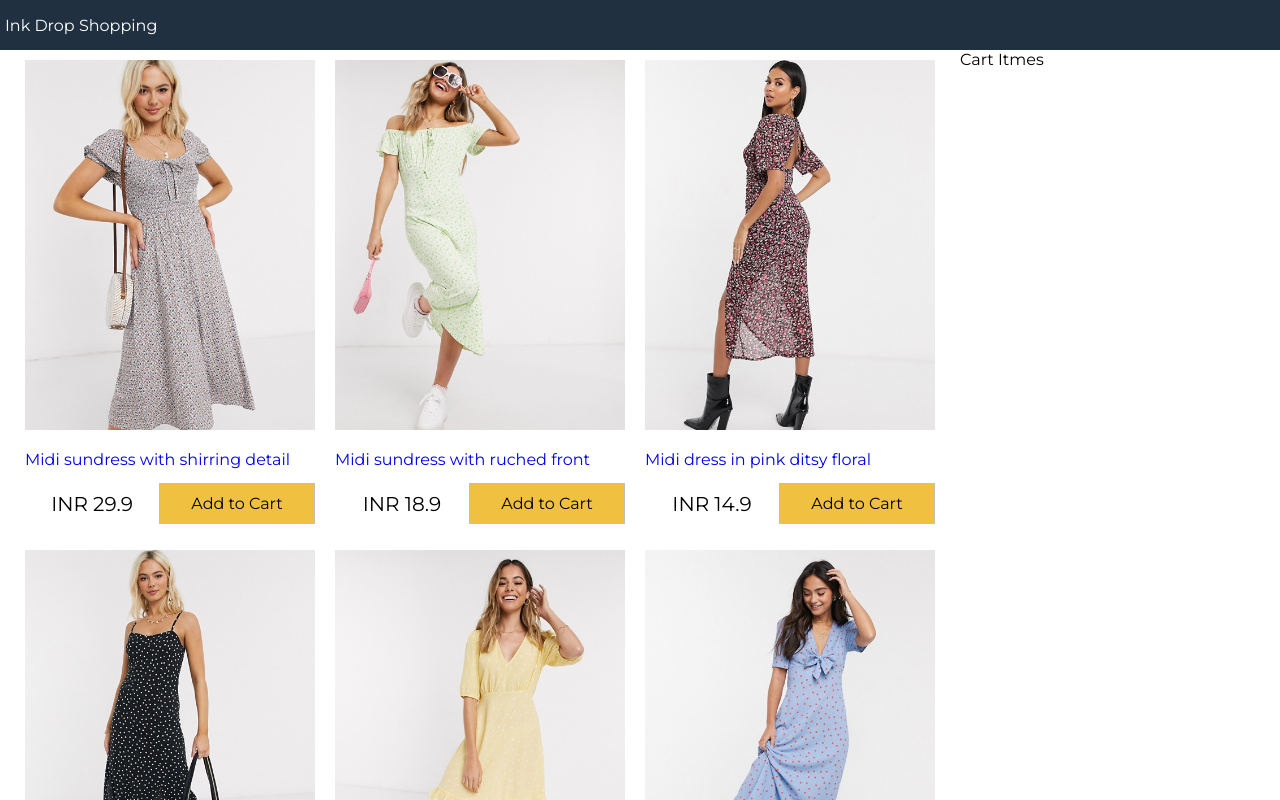
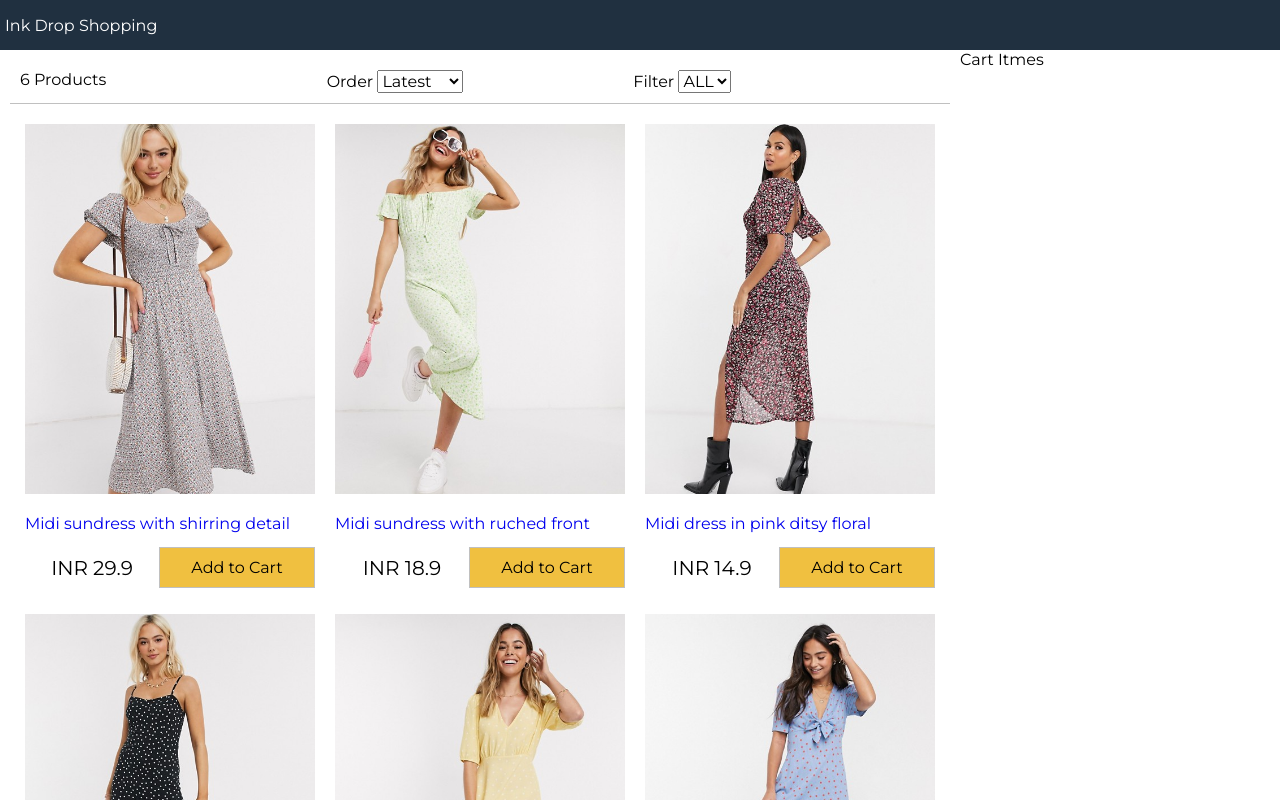
Before and after one commit to AbhayRana14/Shopping-Website, a React (Create React App) app: page / in a window 1280 px wide. Shown: the top 800 px of the page. Built offline with nearby package versions, Linux system fonts and the light colour scheme.

Commit message:
Filter-component

```diff
--- a/src/App.js
+++ b/src/App.js
@@ -1,5 +1,6 @@
 //Feature 1
 import React from 'react';
+import Filter from './components/Filter';
 import Products from './components/Products';
 import data from "./data.json"
 
@@ -10,8 +11,42 @@
       products: data.products,
       size:"",
       sort:"",
+    };
+  }
+  sortProducts = (event) => {
+    const sort=event.target.value;
+    console.log(event.target.value);
+    this.setState(state => ({
+      sort: sort,
+      products: this.state.products
+      .slice()
+      .sort((a,b) =>
+        sort==="lowest"
+          ? a.price > b.price
+            ? 1
+            :-1
+          : sort==="highest"
+          ? a.price < b.price
+            ? 1
+            :-1
+          : a._id < b._id
+          ? 1
+          :-1
+      ),
+    }));
+  };
+  filterProducts = (event) => {
+    console.log(event.target.value);
+    if(event.target.value === ""){
+      this.setState({size: event.target.value,products:data.products});
+    } else{
+        this.setState({
+        size: event.target.value,
+        products: data.products.filter(product => product.availableSizes.indexOf(event.target.value) >=0 )
+      });
     }
-  }
+
+  };
   render(){
 
   return (
@@ -22,6 +57,11 @@
       <main>
         <div className="content">
            <div className="main">
+             <Filter count={this.state.products.length}
+              size={this.state.size}
+              sort={this.state.sort}
+              filterProducts={this.filterProducts}
+              sortProducts={this.sortProducts}/>
              <Products products={this.state.products}/>
            </div>
            <div className="sidebar">
--- /dev/null
+++ b/src/components/Filter.js
@@ -0,0 +1,31 @@
+import React, { Component } from 'react'
+
+export default class Filter extends Component {
+    render() {
+        return (
+            <div className="filter">
+                <div className="filter-result">{this.props.count} Products</div>
+                <div className="filter-sort">
+                    Order{" "}
+                    <select value={this.props.sort} onChange={this.props.sortProducts}>
+                        <option value="">Latest</option>
+                        <option value="lowest">Lowest</option>
+                        <option value="highest">Highest</option>
+                    </select>
+                </div>
+                <div className="filter-size" value={this.props.size} onChange={this.props.filterProducts}>
+                Filter{" "}
+                  <select>
+                      <option value="">ALL</option>
+                      <option value="XS">XS</option>
+                      <option value="S">S</option>
+                      <option value="M">M</option>
+                      <option value="L">L</option>
+                      <option value="XL">XL</option>
+                      <option value="XXL">XXL</option>
+                  </select>
+                </div>
+            </div>
+        )
+    }
+}
--- a/src/index.css
+++ b/src/index.css
@@ -120,3 +120,14 @@
 .button.primary {
   background-color: #f0c040;
 }
+/* Filter */
+.filter{
+  display: flex;
+  justify-content: space-between;
+  padding: 1rem;
+  margin: 1rem;
+  border-bottom: .1rem #c0c0c0 solid;
+}
+.filter div{
+  flex: 1;
+}
```
Also changed, not shown: 1 other file (tests, documents, lock files or other folders).
